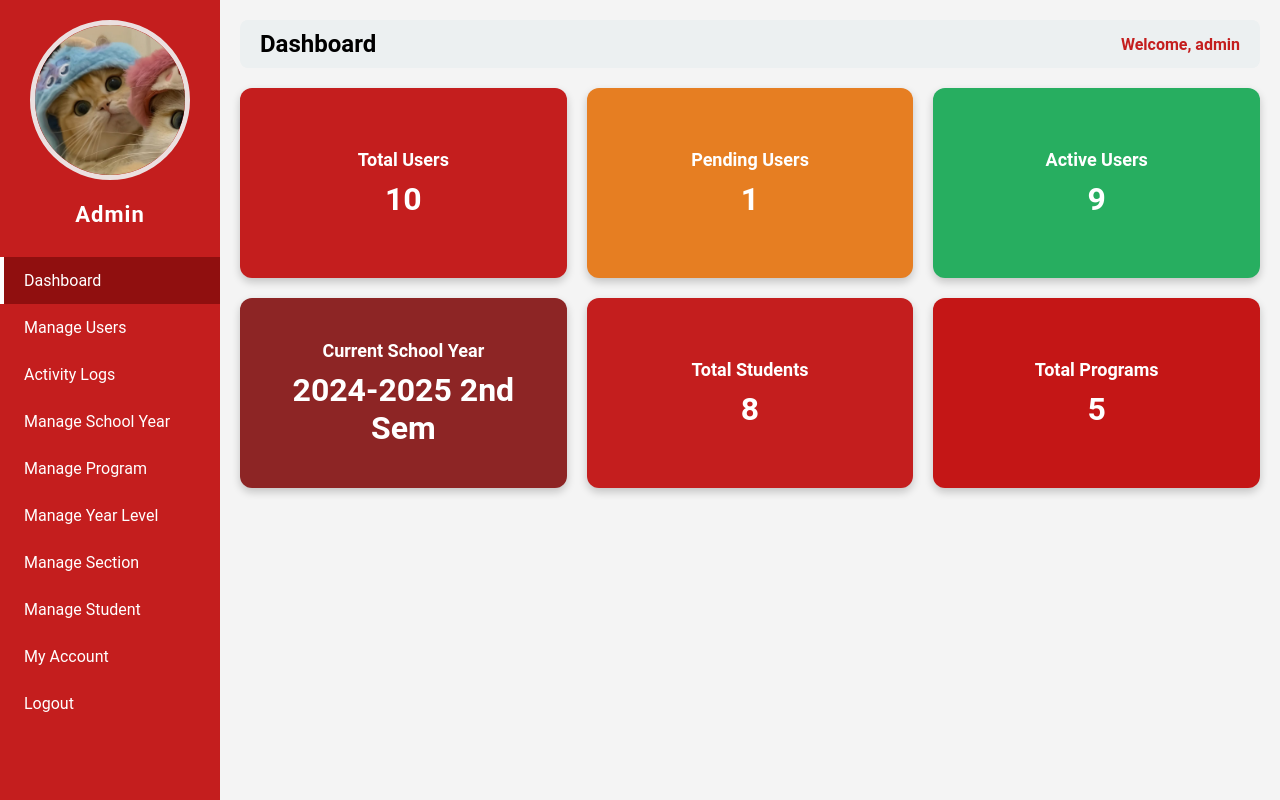
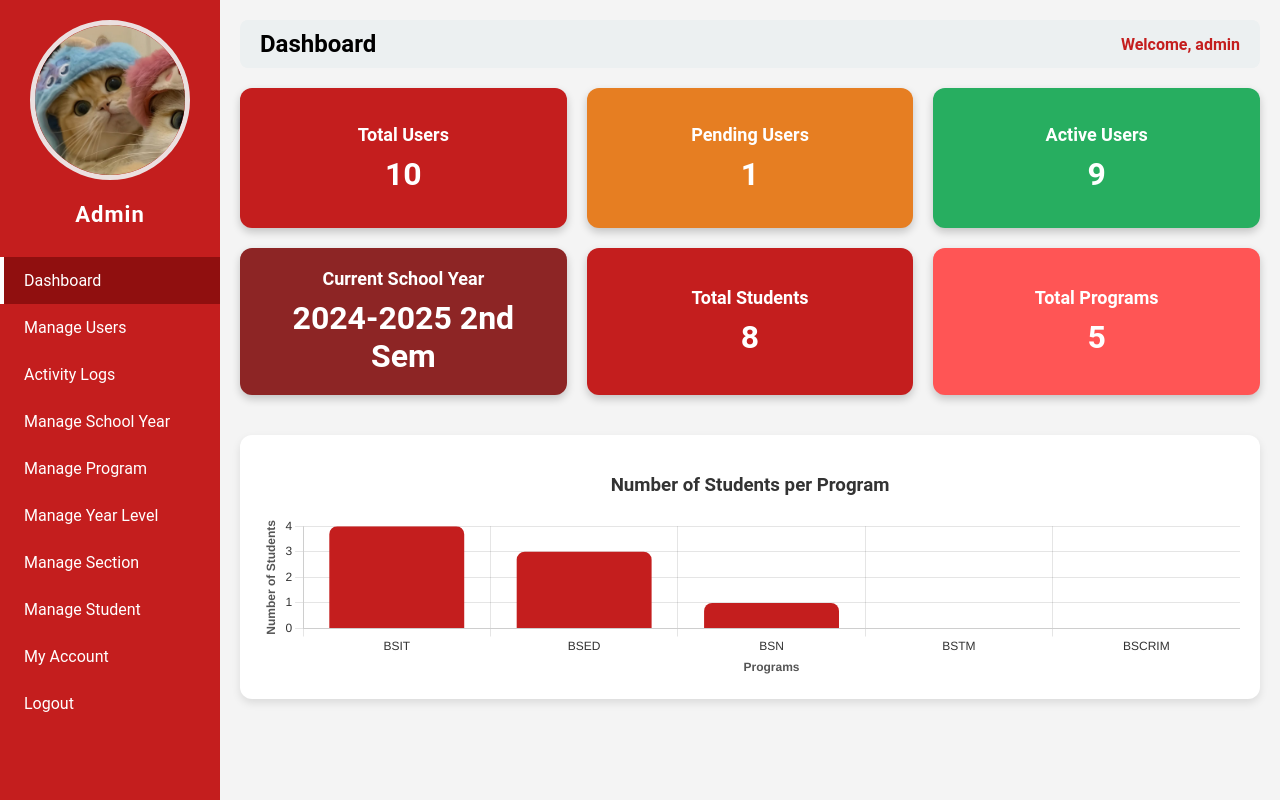
Before and after one commit to lawrencesumbi/STUDISCIPLINK, a PHP site: page /admin.php in a window 1280 px wide. Run offline with PHP 8.4, Linux system fonts and the light colour scheme; a user stored in the database is signed in; data comes from the database, SQL or seed files in the repository.

Commit message:
admindashboardCharts

```diff
--- a/admin_pages/dashboard.php
+++ b/admin_pages/dashboard.php
@@ -6,6 +6,8 @@ $host = "localhost";
 $dbname = "studisciplink";
 $user = "root"; // change if needed
 $pass = "";
+
+$programData = [];
 
 try {
     $pdo = new PDO("mysql:host=$host;dbname=$dbname", $user, $pass);
@@ -60,6 +62,40 @@ try {
     $total_students = 0;
     $total_programs = 0;
 }
+
+try {
+    if ($current_sy_id) {
+        // ✅ Always show all programs, even if 0 students in current SY
+        $stmt = $pdo->prepare("
+            SELECT
+                p.program_code,
+                COUNT(s.id) AS student_count
+            FROM programs p
+            LEFT JOIN students s
+                ON s.program_id = p.id
+                AND s.school_year_id = :school_year_id
+            GROUP BY p.id, p.program_code
+            ORDER BY student_count DESC
+        ");
+        $stmt->execute(['school_year_id' => $current_sy_id]);
+    } else {
+        // Fallback: show all programs (any school year)
+        $stmt = $pdo->query("
+            SELECT
+                p.program_code,
+                COUNT(s.id) AS student_count
+            FROM programs p
+            LEFT JOIN students s
+                ON s.program_id = p.id
+            GROUP BY p.id, p.program_code
+            ORDER BY student_count DESC
+        ");
+    }
+
+    $programData = $stmt->fetchAll(PDO::FETCH_ASSOC);
+} catch (PDOException $e) {
+    echo "<p style='color:red;'>Error fetching program data: " . $e->getMessage() . "</p>";
+}
 ?>
 
 <!-- User Stats -->
@@ -98,6 +134,58 @@ try {
     </div>
 </div>
 
+<!-- Chart Container -->
+<div style="margin-top: 40px; background: #fff; border-radius: 12px; padding: 20px; box-shadow: 0 4px 8px rgba(0,0,0,0.1);">
+    <h3 style="text-align:center; margin-bottom: 20px; color:#333;">Number of Students per Program</h3>
+    <canvas id="programChart" height="50"></canvas>
+</div>
+
+<!-- Chart.js Script -->
+<script src="https://cdn.jsdelivr.net/npm/chart.js"></script>
+<script>
+    const ctx = document.getElementById('programChart').getContext('2d');
+    const programNames = <?= json_encode(array_column($programData, 'program_code')) ?>;
+    const studentCounts = <?= json_encode(array_column($programData, 'student_count')) ?>;
+
+    new Chart(ctx, {
+        type: 'bar',
+        data: {
+            labels: programNames,
+            datasets: [{
+                label: 'Number of Students',
+                data: studentCounts,
+                backgroundColor: '#c41e1e',
+                borderRadius: 8,
+                hoverBackgroundColor: '#e74c3c',
+            }]
+        },
+        options: {
+            responsive: true,
+            plugins: {
+                legend: { display: false },
+                tooltip: {
+                    backgroundColor: '#333',
+                    titleFont: { size: 14, weight: 'bold' },
+                    bodyFont: { size: 13 },
+                    padding: 10
+                }
+            },
+            scales: {
+                x: {
+                    title: { display: true, text: 'Programs', color: '#555', font: { weight: 'bold' } },
+                    ticks: { color: '#333' }
+                },
+                y: {
+                    beginAtZero: true,
+                    title: { display: true, text: 'Number of Students', color: '#555', font: { weight: 'bold' } },
+                    ticks: { stepSize: 1, color: '#333' }
+                }
+            }
+        }
+    });
+</script>
+
+
 <style>
 .stats-container {
     display: flex;
@@ -109,7 +197,7 @@ try {
 .stat-box {
     flex: 1;
     min-width: 200px;
-    min-height: 150px; /* ✅ same height */
+    min-height: 100px; /* ✅ same height */
     padding: 20px;
     color: white;
     border-radius: 12px;
@@ -142,5 +230,5 @@ try {
 .box-green { background: #27ae60; }
 
 .box-red-dark { background: #8d2525; }
-.box-red-light { background: #c41616; }
+.box-red-light { background: #ff5555ff; }
 </style>
--- a/guidance.php
+++ b/guidance.php
@@ -25,7 +25,7 @@ if (!in_array($page, $allowed_pages)) {
 <!DOCTYPE html>
 <html>
 <head>
-    <title>Guidance</title>
+    <title>Guidance/POD</title>
     <style>
         body { margin:0; font-family:'Roboto', sans-serif; background:#f4f4f4; }
 
```
